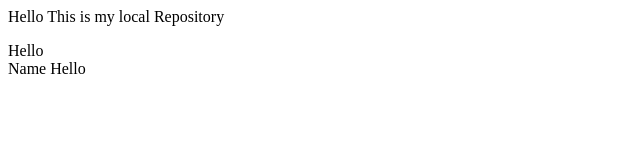
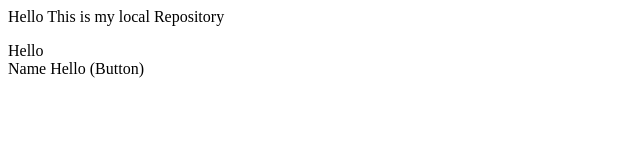
Before and after one commit to Souravmorya/Local-Repo, a plain HTML site: page Local-Repo/index.html in a window 1280 px wide. Shown: the full height of the page, 0-640 px from the left. Drawn offline with Linux system fonts and the light colour scheme.

```diff
--- a/Local-Repo/index.html
+++ b/Local-Repo/index.html
@@ -5,4 +5,4 @@
 </div>
 
 <label>Name</label>
-<label>Hello</label>
+<label>Hello (Button)</label>
```
